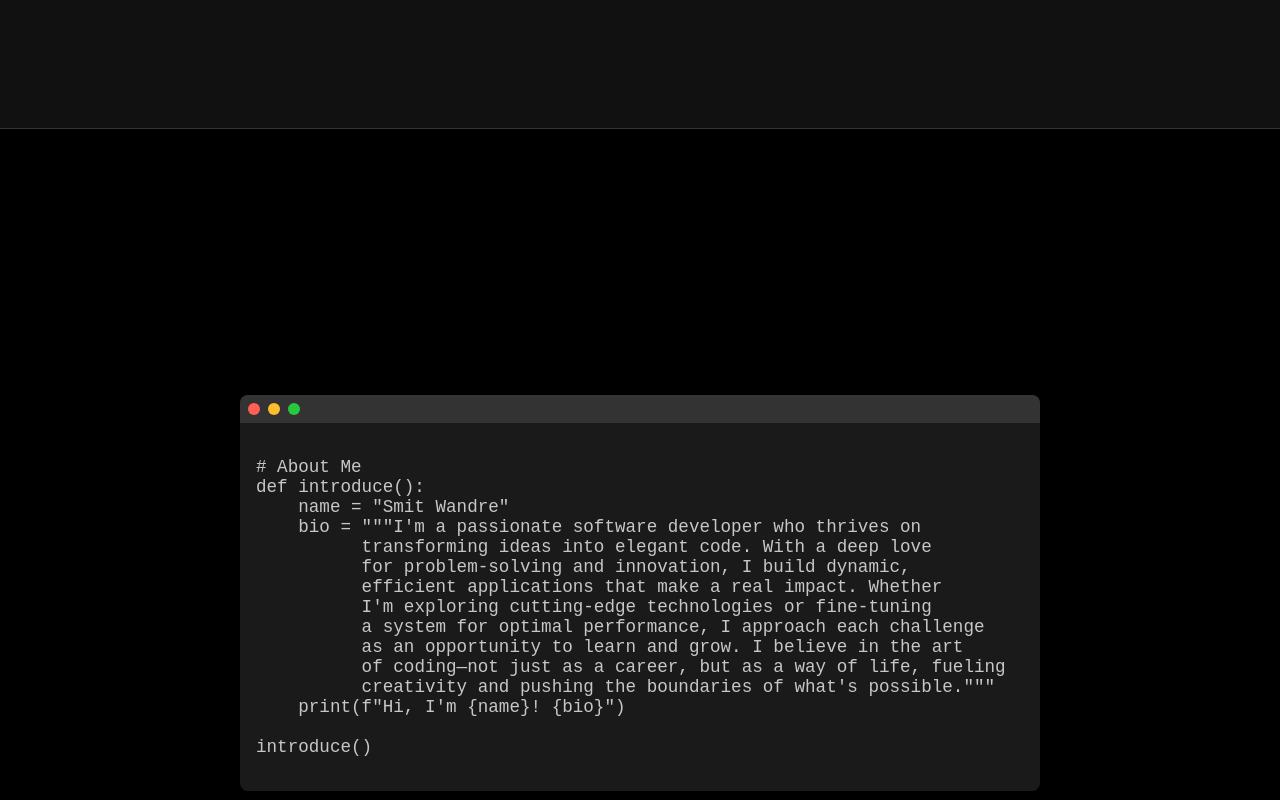
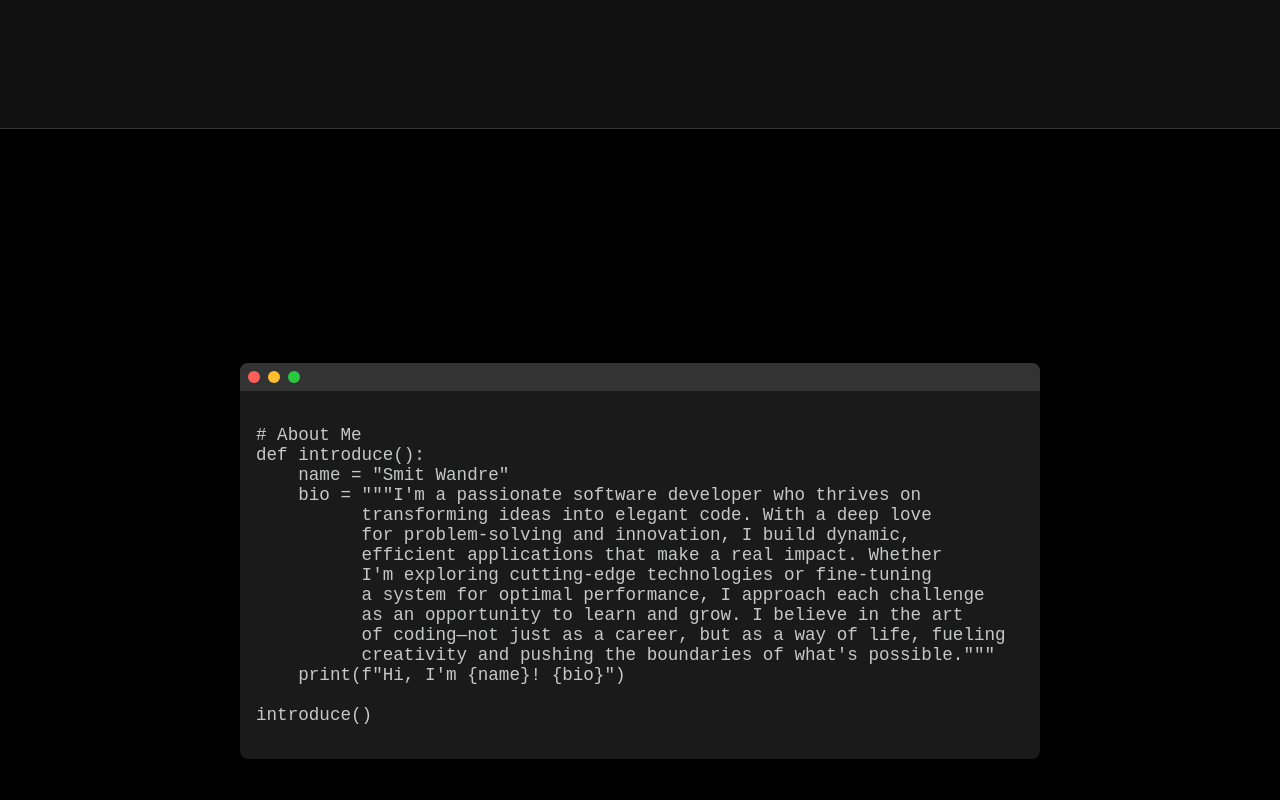
Before and after one commit to SmitWandre/my_portfolio, a React (Create React App) app: page / in a window 1280 px wide. Shown: the part 820-1620 px from the top of the page. Built offline with nearby package versions, Linux system fonts and the light colour scheme.

Commit message:
Update Home.js

```diff
--- a/src/pages/Home.js
+++ b/src/pages/Home.js
@@ -24,7 +24,7 @@ const PageContainer = styled.div`
 // Base section style
 const Section = styled(motion.section)`
   min-height: 100vh;
-  padding: 4rem 2rem;
+  padding: 2rem 2rem;
   display: flex;
   flex-direction: column;
   justify-content: center;
```
